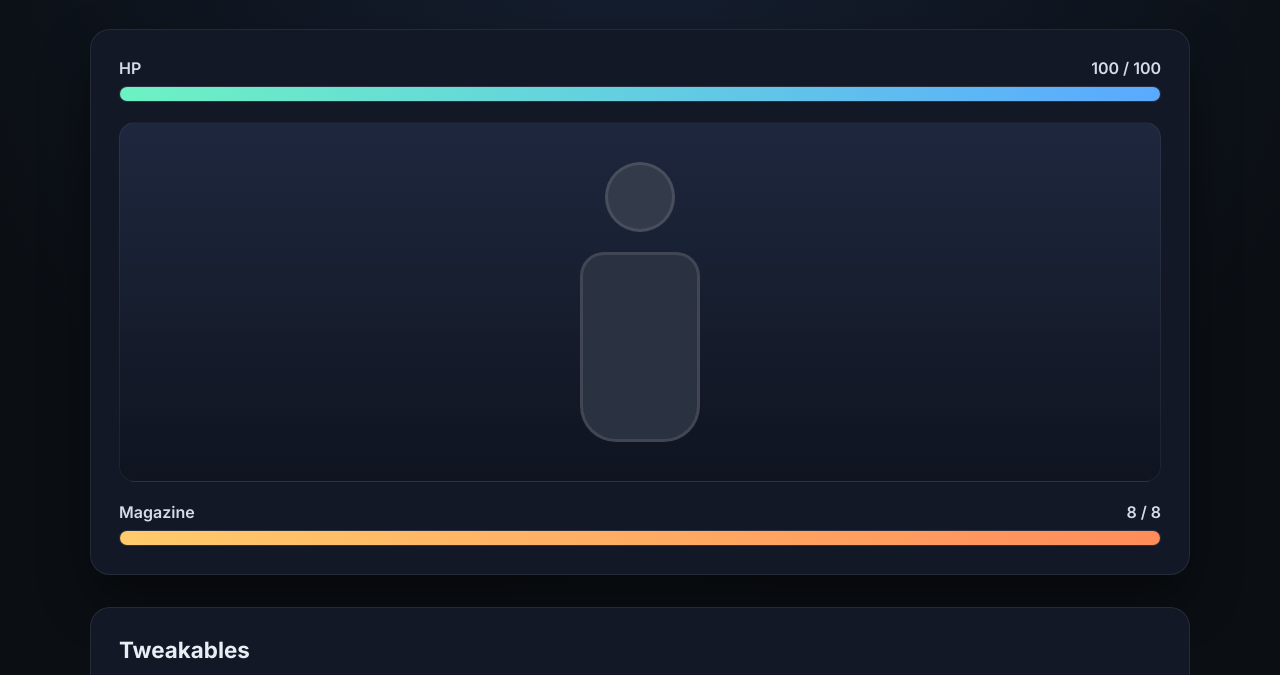
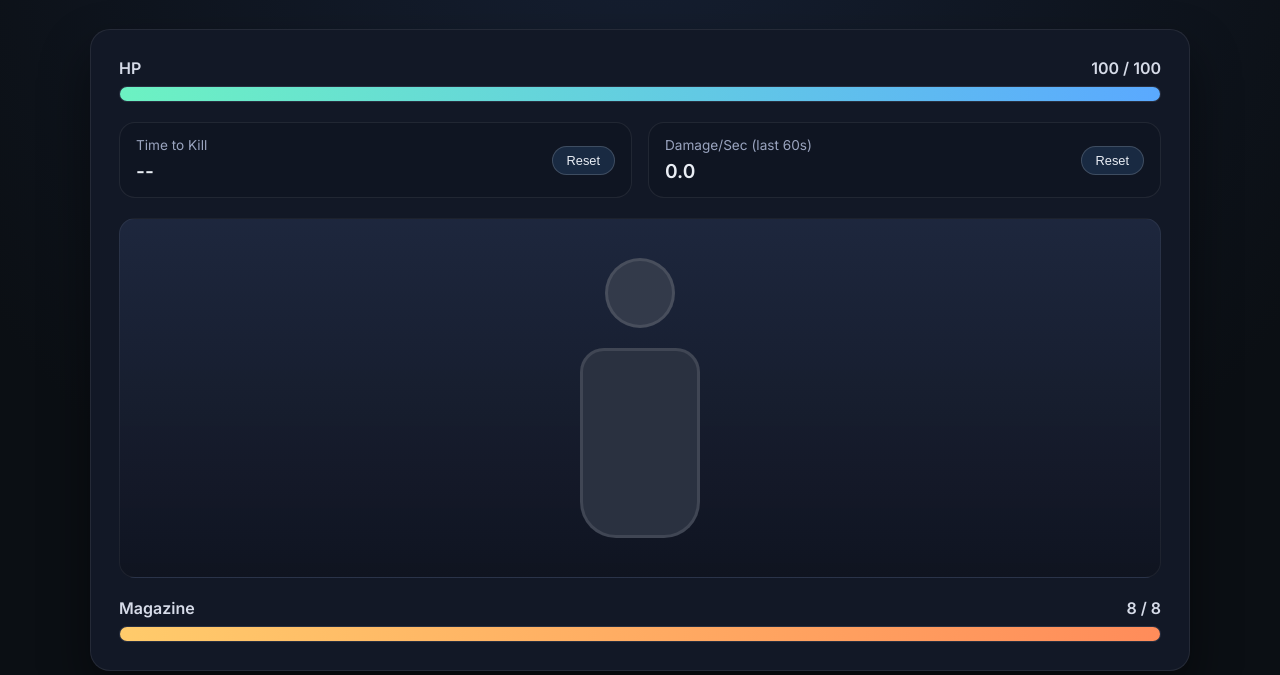
Before and after one commit to designerplays/PrototypingPlayground, a website: page prototypes/combat-system/index.html in a window 1280 px wide. Shown: the part 125-800 px from the top of the page. Drawn offline with Linux system fonts and the light colour scheme.

Commit message:
Fix crosshair positioning and add combat stats

```diff
--- a/prototypes/combat-system/game.js
+++ b/prototypes/combat-system/game.js
@@ -8,6 +8,10 @@ const magFill = document.getElementById('mag-fill');
 const hpText = document.getElementById('hp-text');
 const magText = document.getElementById('mag-text');
 const targetMessage = document.getElementById('target-message');
+const timeToKillText = document.getElementById('time-to-kill');
+const dpsValueText = document.getElementById('dps-value');
+const ttkResetButton = document.getElementById('ttk-reset');
+const dpsResetButton = document.getElementById('dps-reset');
 
 const inputs = {
   hitDamage: document.getElementById('hit-damage'),
@@ -34,6 +38,9 @@ const state = {
   shotsInBurst: 0,
   lastBurstTime: 0,
   crosshairPos: { x: 0, y: 0 },
+  firstShotTime: null,
+  lastKillTime: null,
+  damageLog: [],
 };
 
 const ringCircumference = 2 * Math.PI * 52;
@@ -52,23 +59,59 @@ const updateBars = () => {
   magText.textContent = `${state.ammo} / ${state.magSize}`;
 };
 
+const updateTimeToKill = () => {
+  if (state.lastKillTime === null) {
+    timeToKillText.textContent = '--';
+    return;
+  }
+  timeToKillText.textContent = `${state.lastKillTime.toFixed(2)}s`;
+};
+
+const updateDamagePerSecond = (now) => {
+  const cutoff = now - 60000;
+  state.damageLog = state.damageLog.filter((entry) => entry.time >= cutoff);
+  const totalDamage = state.damageLog.reduce((sum, entry) => sum + entry.damage, 0);
+  const dps = totalDamage / 60;
+  dpsValueText.textContent = dps.toFixed(1);
+};
+
+const resetTimeToKill = () => {
+  state.firstShotTime = null;
+  state.lastKillTime = null;
+  updateTimeToKill();
+};
+
+const resetDamagePerSecond = () => {
+  state.damageLog = [];
+  updateDamagePerSecond(performance.now());
+};
+
 const showTargetDown = () => {
   targetMessage.classList.add('show');
   setTimeout(() => targetMessage.classList.remove('show'), 700);
 };
 
-const applyDamage = () => {
+const applyDamage = (now) => {
   const baseDamage = Number(inputs.hitDamage.value);
   const variance = Number(inputs.damageVariance.value);
   const offset = variance > 0 ? Math.floor(Math.random() * (variance * 2 + 1)) - variance : 0;
   const damage = Math.max(0, baseDamage + offset);
 
+  if (state.firstShotTime === null) {
+    state.firstShotTime = now;
+  }
+
+  state.damageLog.push({ time: now, damage });
   state.currentHP = clamp(state.currentHP - damage, 0, state.maxHP);
   if (state.currentHP === 0) {
+    state.lastKillTime = (now - state.firstShotTime) / 1000;
+    state.firstShotTime = null;
     showTargetDown();
     state.currentHP = state.maxHP;
   }
   updateBars();
+  updateTimeToKill();
+  updateDamagePerSecond(now);
 };
 
 const startReload = () => {
@@ -158,7 +201,7 @@ const attemptShot = (now) => {
     absoluteY >= targetRect.top &&
     absoluteY <= targetRect.bottom
   ) {
-    applyDamage();
+    applyDamage(now);
   }
 
   state.ammo = clamp(state.ammo - 1, 0, state.magSize);
@@ -181,7 +224,8 @@ const setCrosshairPosition = (event) => {
     x: clamp(x, 0, rect.width),
     y: clamp(y, 0, rect.height),
   };
-  crosshair.style.transform = `translate(${state.crosshairPos.x - 60}px, ${state.crosshairPos.y - 60}px)`;
+  crosshair.style.left = `${state.crosshairPos.x}px`;
+  crosshair.style.top = `${state.crosshairPos.y}px`;
 };
 
 const handlePointerDown = (event) => {
@@ -222,6 +266,7 @@ bindInput(inputs.magSize, () => {
 bindInput(inputs.targetHealth, () => {
   state.maxHP = Math.max(1, Number(inputs.targetHealth.value));
   state.currentHP = state.maxHP;
+  resetTimeToKill();
 });
 
 inputs.holdFire.addEventListener('change', () => {
@@ -229,6 +274,8 @@ inputs.holdFire.addEventListener('change', () => {
 });
 
 updateBars();
+resetTimeToKill();
+resetDamagePerSecond();
 
 const loop = (now) => {
   if (state.isFiring && inputs.holdFire.checked) {
@@ -240,6 +287,7 @@ const loop = (now) => {
   }
 
   updateReloadRing(now);
+  updateDamagePerSecond(now);
   requestAnimationFrame(loop);
 };
 
@@ -269,3 +317,6 @@ targetArea.addEventListener('pointerleave', handlePointerLeave);
 targetArea.addEventListener('pointerenter', handlePointerEnter);
 
 document.addEventListener('pointerup', handlePointerUp);
+
+ttkResetButton.addEventListener('click', resetTimeToKill);
+dpsResetButton.addEventListener('click', resetDamagePerSecond);
--- a/prototypes/combat-system/index.html
+++ b/prototypes/combat-system/index.html
@@ -27,6 +27,23 @@
         </div>
         <div class="bar-track">
           <div class="bar-fill" id="hp-fill"></div>
+        </div>
+      </div>
+
+      <div class="stat-grid">
+        <div class="stat-card">
+          <div>
+            <span class="stat-label">Time to Kill</span>
+            <span class="stat-value" id="time-to-kill">--</span>
+          </div>
+          <button class="stat-reset" id="ttk-reset" type="button">Reset</button>
+        </div>
+        <div class="stat-card">
+          <div>
+            <span class="stat-label">Damage/Sec (last 60s)</span>
+            <span class="stat-value" id="dps-value">0.0</span>
+          </div>
+          <button class="stat-reset" id="dps-reset" type="button">Reset</button>
         </div>
       </div>
 
--- a/prototypes/combat-system/styles.css
+++ b/prototypes/combat-system/styles.css
@@ -45,6 +45,52 @@ header p {
   flex-direction: column;
   gap: 20px;
   box-shadow: 0 24px 50px rgba(0, 0, 0, 0.45);
+}
+
+.stat-grid {
+  display: grid;
+  grid-template-columns: repeat(auto-fit, minmax(220px, 1fr));
+  gap: 16px;
+}
+
+.stat-card {
+  background: rgba(15, 20, 34, 0.7);
+  border: 1px solid rgba(255, 255, 255, 0.08);
+  border-radius: 16px;
+  padding: 14px 16px;
+  display: flex;
+  justify-content: space-between;
+  align-items: center;
+  gap: 12px;
+}
+
+.stat-label {
+  display: block;
+  font-size: 0.85rem;
+  color: #9aa4bf;
+  margin-bottom: 6px;
+}
+
+.stat-value {
+  font-size: 1.2rem;
+  font-weight: 600;
+  color: #e9edf4;
+}
+
+.stat-reset {
+  border: 1px solid rgba(255, 255, 255, 0.16);
+  background: rgba(90, 169, 255, 0.15);
+  color: #e9edf4;
+  border-radius: 999px;
+  padding: 6px 14px;
+  font-size: 0.8rem;
+  cursor: pointer;
+  transition: background 0.2s ease, border-color 0.2s ease;
+}
+
+.stat-reset:hover {
+  background: rgba(90, 169, 255, 0.28);
+  border-color: rgba(90, 169, 255, 0.5);
 }
 
 .target-area {
@@ -115,6 +161,7 @@ header p {
   place-items: center;
   opacity: 0;
   transition: opacity 0.2s ease;
+  transform: translate(-50%, -50%);
 }
 
 .crosshair.visible {
```
